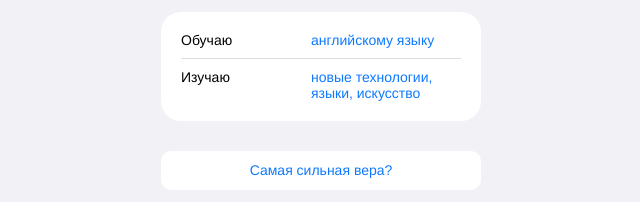
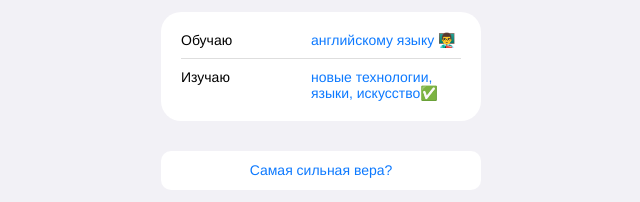
Before and after one commit to IliaFedoseevQA/CV, a plain HTML site: page cv_ios-main/index.html in a window 1280 px wide. Shown: the part 453-655 px from the top of the page, 319-959 px from the left. Drawn offline with Linux system fonts and the light colour scheme.

Commit message:
новая версия CV

```diff
--- a/cv_ios-main/index.html
+++ b/cv_ios-main/index.html
@@ -52,11 +52,11 @@
           <li class="links__link">
             <p class="links__title">Обучаю</p>
             <a class="linsk__link" href="@amberuniverse
-            ">английскому языку</a>
+            ">английскому языку 👨‍🏫</a>
           </li>
           <li class="links__link">
             <p class="links__title">Изучаю</p>
-            <a class="linsk__link" href="@amberuniverse">новые технологии, языки, искусство</a>
+            <a class="linsk__link" href="@amberuniverse">новые технологии, языки, искусство✅</a>
           </li>
         </ul>
       </section>
```
Also changed, not shown: 1 other file.
